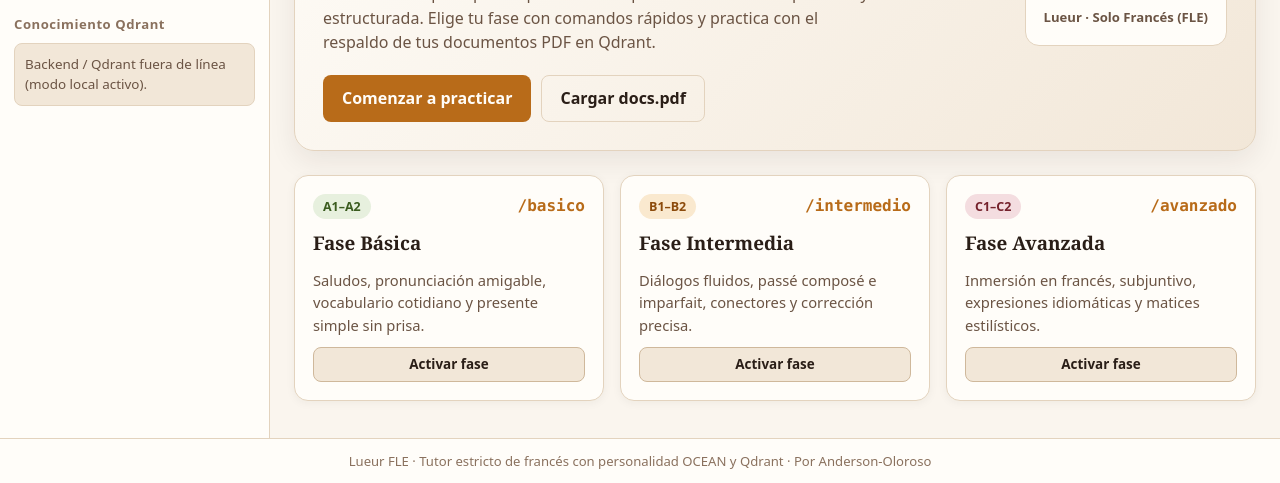
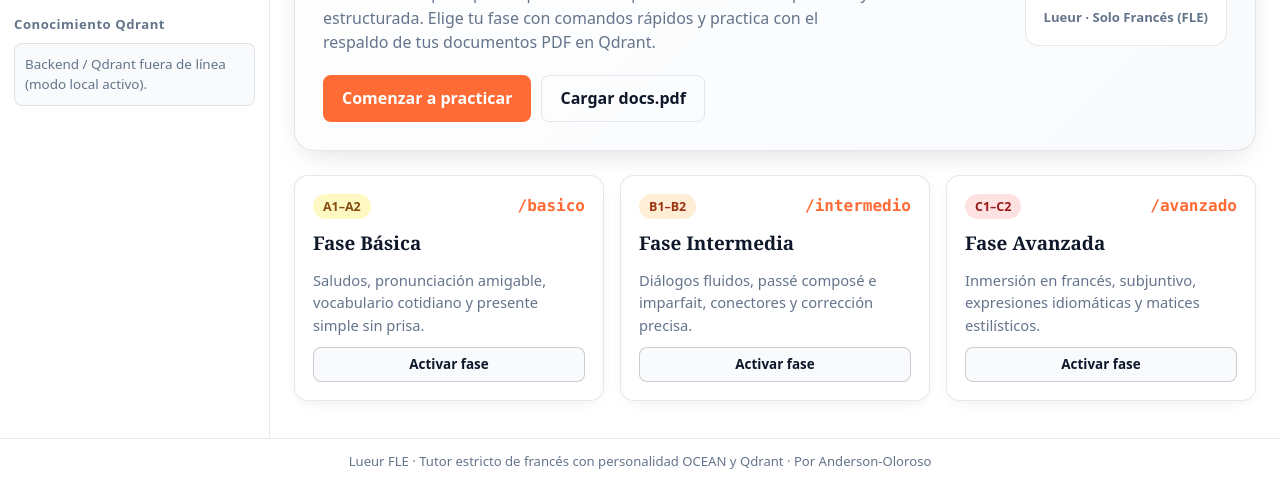
Before and after one commit to Anderson-Oloroso/lueurfle-frontend, a website with bundled scripts: page index.html in a window 1280 px wide. Shown: the part 317-800 px from the top of the page. Built offline with nearby package versions, Linux system fonts and the light colour scheme; files whose address does not match are found by name.

Commit message:
feat(theme): adopt Lotus Neo light and dark color tokens

```diff
--- a/css/variables.css
+++ b/css/variables.css
@@ -1,35 +1,43 @@
 :root {
   color-scheme: light;
 
-  /* Paleta cálida — Modo Claro ("Café Matinal") */
-  --bg-page: #faf5ee;
-  --bg-surface: #fffdf9;
-  --bg-elevated: #f2e7d8;
-  --bg-subtle: #eadbc6;
-  --bg-user-bubble: #f6e6cf;
-  --bg-assistant-bubble: #fffdf9;
-  --bg-warning-soft: #f9e6e2;
+  /* Paleta cálida Lotus Neo — Tokens de acento */
+  --ln-red: #E63946;
+  --ln-orange: #FF6B35;
+  --ln-yellow: #FFD166;
+  --accent-gradient: linear-gradient(135deg, #E63946, #FF6B35);
 
-  --text-primary: #2a1e17;
-  --text-secondary: #6b5444;
-  --text-muted: #8a715e;
-  --text-on-accent: #fffdf9;
+  /* Modo Claro (Lotus Neo Light) */
+  --bg-page: #FFFFFF;
+  --bg-surface: #FFFFFF;
+  --bg-elevated: #F8FAFC;
+  --bg-subtle: #F1F5F9;
+  --bg-nav: rgba(255, 255, 255, 0.85);
+  --bg-user-bubble: #FFF3EE;
+  --bg-assistant-bubble: #FFFFFF;
+  --bg-warning-soft: #FEF2F2;
 
-  --border-color: #e3d3be;
-  --border-strong: #cfb89b;
+  --text-primary: #0F172A;
+  --text-secondary: #64748B;
+  --text-muted: #64748B;
+  --text-on-accent: #FFFFFF;
 
-  --accent-primary: #b86b19;
-  --accent-primary-hover: #9d5911;
-  --accent-secondary: #8e323c;
-  --accent-success: #4f772d;
-  --accent-glow: rgba(184, 107, 25, 0.16);
+  --border-color: rgba(15, 23, 42, 0.10);
+  --border-strong: rgba(15, 23, 42, 0.20);
 
-  --badge-basico-bg: #e7f0de;
-  --badge-basico-fg: #3b5c1f;
-  --badge-intermedio-bg: #fae9cf;
-  --badge-intermedio-fg: #8c4b0c;
-  --badge-avanzado-bg: #f4dde0;
-  --badge-avanzado-fg: #75222c;
+  --accent-primary: #FF6B35;
+  --accent-primary-hover: #E63946;
+  --accent-secondary: #E63946;
+  --accent-gold: #FFD166;
+  --accent-success: #16A34A;
+  --accent-glow: rgba(255, 107, 53, 0.20);
+
+  --badge-basico-bg: #FEF9C3;
+  --badge-basico-fg: #854D0E;
+  --badge-intermedio-bg: #FFEDD5;
+  --badge-intermedio-fg: #9A3412;
+  --badge-avanzado-bg: #FEE2E2;
+  --badge-avanzado-fg: #991B1B;
 
   --font-display: 'Georgia', 'Times New Roman', serif;
   --font-sans: system-ui, -apple-system, 'Segoe UI', Roboto, sans-serif;
@@ -40,44 +48,46 @@
   --radius-lg: 20px;
   --radius-pill: 999px;
 
-  --shadow-soft: 0 10px 28px rgba(42, 30, 23, 0.08);
-  --shadow-card: 0 2px 10px rgba(42, 30, 23, 0.05);
+  --shadow-soft: 0 10px 30px -12px rgba(15, 23, 42, 0.18);
+  --shadow-card: 0 4px 14px -4px rgba(15, 23, 42, 0.08);
   --transition-fast: 180ms ease;
 }
 
 [data-theme='dark'] {
   color-scheme: dark;
 
-  /* Paleta cálida — Modo Oscuro ("Lueur Nocturne") */
-  --bg-page: #17120e;
-  --bg-surface: #211a15;
-  --bg-elevated: #2b221b;
-  --bg-subtle: #362a21;
-  --bg-user-bubble: #38291d;
-  --bg-assistant-bubble: #241c16;
-  --bg-warning-soft: #3d2224;
+  /* Modo Oscuro (Lotus Neo Dark) */
+  --bg-page: #0B0F19;
+  --bg-surface: #131B2E;
+  --bg-elevated: rgba(30, 41, 59, 0.65);
+  --bg-subtle: #1E293B;
+  --bg-nav: rgba(11, 15, 25, 0.78);
+  --bg-user-bubble: rgba(255, 107, 53, 0.16);
+  --bg-assistant-bubble: rgba(30, 41, 59, 0.55);
+  --bg-warning-soft: rgba(230, 57, 70, 0.16);
 
-  --text-primary: #f5ece2;
-  --text-secondary: #c7b6a4;
-  --text-muted: #9c8a79;
-  --text-on-accent: #17120e;
+  --text-primary: #F8FAFC;
+  --text-secondary: #94A3B8;
+  --text-muted: #94A3B8;
+  --text-on-accent: #FFFFFF;
 
-  --border-color: #3f3228;
-  --border-strong: #594739;
+  --border-color: rgba(148, 163, 184, 0.18);
+  --border-strong: rgba(148, 163, 184, 0.34);
 
-  --accent-primary: #e8a849;
-  --accent-primary-hover: #f2b963;
-  --accent-secondary: #df7861;
-  --accent-success: #8bb174;
-  --accent-glow: rgba(232, 168, 73, 0.18);
+  --accent-primary: #FF6B35;
+  --accent-primary-hover: #E63946;
+  --accent-secondary: #E63946;
+  --accent-gold: #FFD166;
+  --accent-success: #4ADE80;
+  --accent-glow: rgba(255, 107, 53, 0.34);
 
-  --badge-basico-bg: #26361d;
-  --badge-basico-fg: #b4d898;
-  --badge-intermedio-bg: #3e2b15;
-  --badge-intermedio-fg: #f3c278;
-  --badge-avanzado-bg: #3e2125;
-  --badge-avanzado-fg: #f2a2ab;
+  --badge-basico-bg: rgba(255, 209, 102, 0.18);
+  --badge-basico-fg: #FFD166;
+  --badge-intermedio-bg: rgba(255, 107, 53, 0.22);
+  --badge-intermedio-fg: #FFB08F;
+  --badge-avanzado-bg: rgba(230, 57, 70, 0.24);
+  --badge-avanzado-fg: #FDA4AF;
 
-  --shadow-soft: 0 12px 32px rgba(0, 0, 0, 0.42);
-  --shadow-card: 0 2px 12px rgba(0, 0, 0, 0.28);
+  --shadow-soft: 0 12px 32px rgba(0, 0, 0, 0.45);
+  --shadow-card: none;
 }
```
